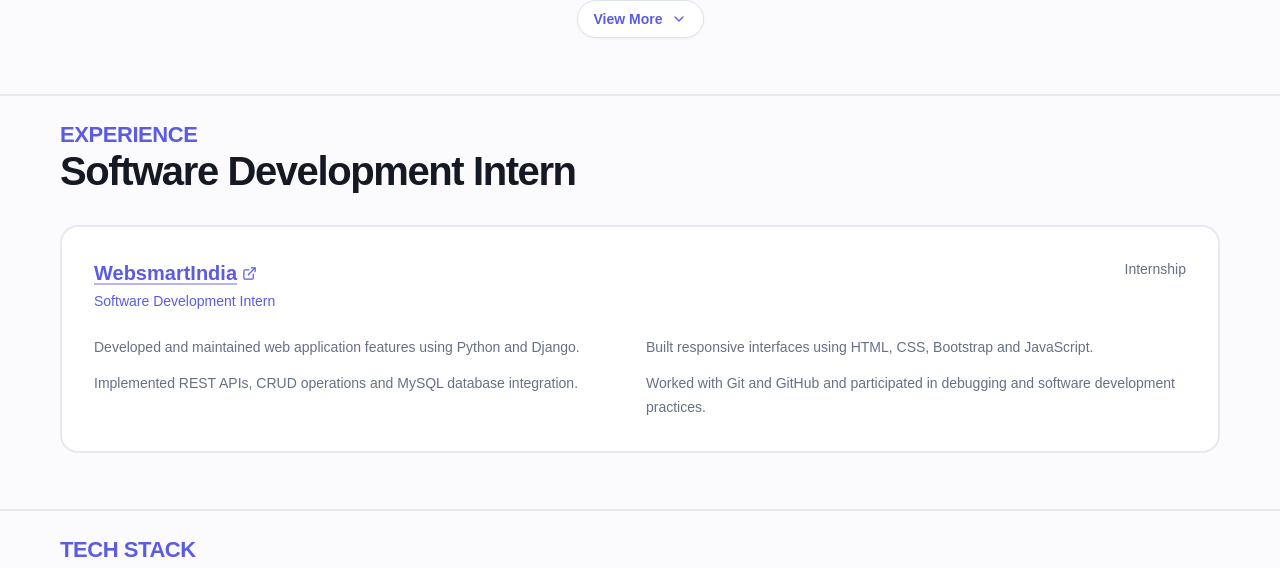
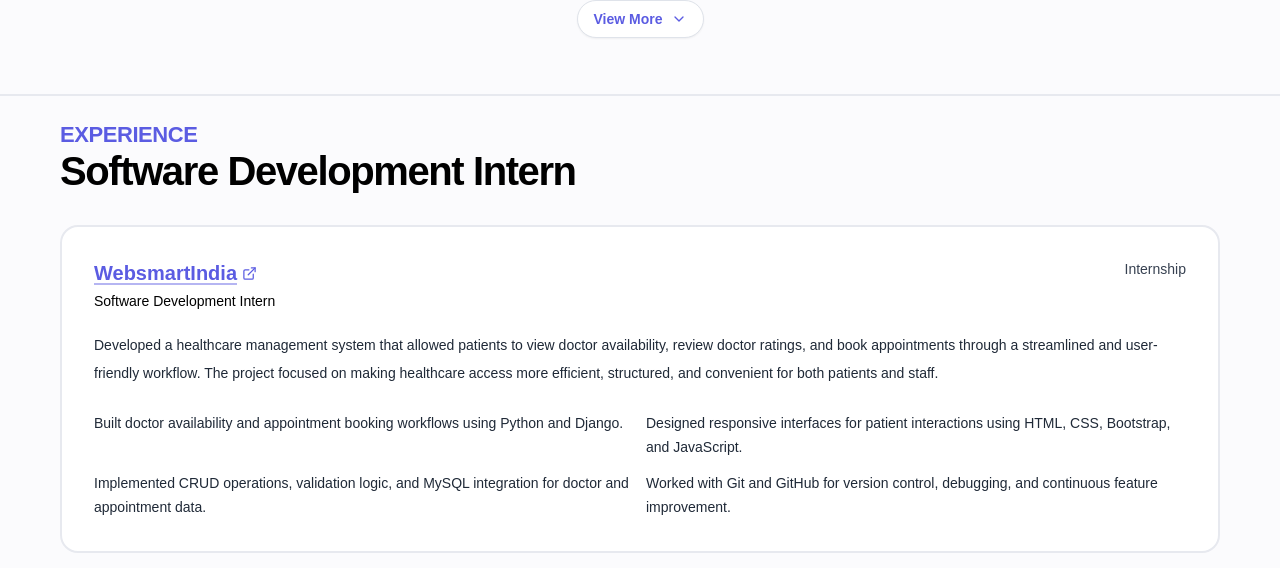
Before and after one commit to ShViNaY/Personal-Portfolio, a Next.js app: page / in a window 1280 px wide. Shown: the part 2622-3190 px from the top of the page. Built offline with nearby package versions, Linux system fonts and the light colour scheme.

Commit message:
Updated experience for better understanding

```diff
--- a/components/Portfolio.tsx
+++ b/components/Portfolio.tsx
@@ -485,12 +485,12 @@ export default function Portfolio() {
       <section id="experience" className="section pt-0">
         <div className="container">
           <div className="pill pill-lg">Experience</div>
-          <h2 className="section-title mt-3">Software Development Intern</h2>
+          <h2 className="section-title mt-3 text-black">Software Development Intern</h2>
 
           <div className="card mt-8 p-6 md:p-8">
-              <div className="flex flex-col gap-2 md:flex-row md:items-start md:justify-between">
+            <div className="flex flex-col gap-2 md:flex-row md:items-start md:justify-between">
               <div>
-                <h3 className="text-xl font-bold">
+                <h3 className="text-xl font-bold text-black">
                   <a
                     href="https://www.websmartindia.com/"
                     target="_blank"
@@ -500,16 +500,22 @@ export default function Portfolio() {
                     WebsmartIndia <ExternalLink size={15} />
                   </a>
                 </h3>
-                <p className="mt-1 text-sm font-medium text-[#5b5ce2]">Software Development Intern</p>
+                <p className="mt-1 text-sm font-medium text-black">Software Development Intern</p>
               </div>
-              <span className="text-sm text-[#667085]">Internship</span>
+              <span className="text-sm text-[#374151]">Internship</span>
             </div>
 
-            <ul className="mt-6 grid gap-3 text-sm leading-6 text-[#667085] md:grid-cols-2">
-              <li>Developed and maintained web application features using Python and Django.</li>
-              <li>Built responsive interfaces using HTML, CSS, Bootstrap and JavaScript.</li>
-              <li>Implemented REST APIs, CRUD operations and MySQL database integration.</li>
-              <li>Worked with Git and GitHub and participated in debugging and software development practices.</li>
+            <p className="mt-5 text-sm leading-7 text-[#1f2937]">
+              Developed a healthcare management system that allowed patients to view doctor availability,
+              review doctor ratings, and book appointments through a streamlined and user-friendly workflow.
+              The project focused on making healthcare access more efficient, structured, and convenient for both patients and staff.
+            </p>
+
+            <ul className="mt-6 grid gap-3 text-sm leading-6 text-[#1f2937] md:grid-cols-2">
+              <li>Built doctor availability and appointment booking workflows using Python and Django.</li>
+              <li>Designed responsive interfaces for patient interactions using HTML, CSS, Bootstrap, and JavaScript.</li>
+              <li>Implemented CRUD operations, validation logic, and MySQL integration for doctor and appointment data.</li>
+              <li>Worked with Git and GitHub for version control, debugging, and continuous feature improvement.</li>
             </ul>
           </div>
         </div>
```
